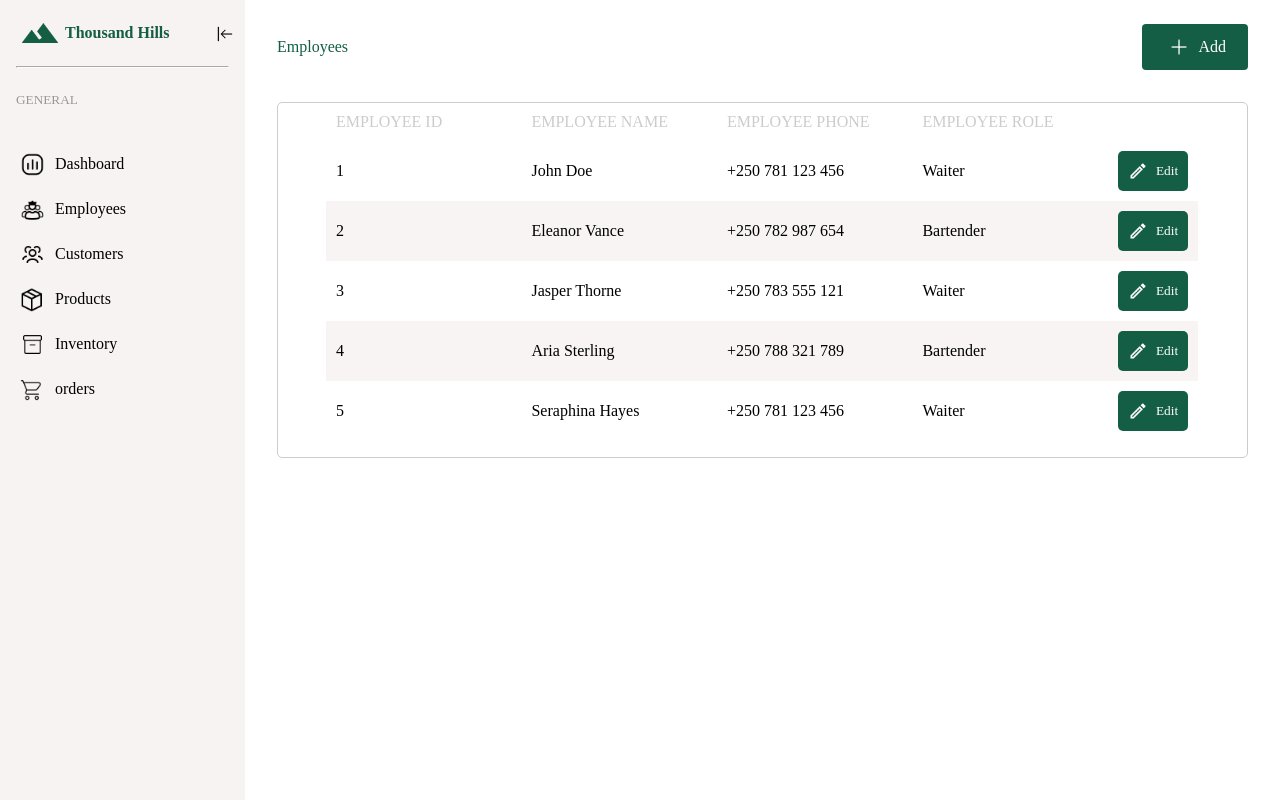
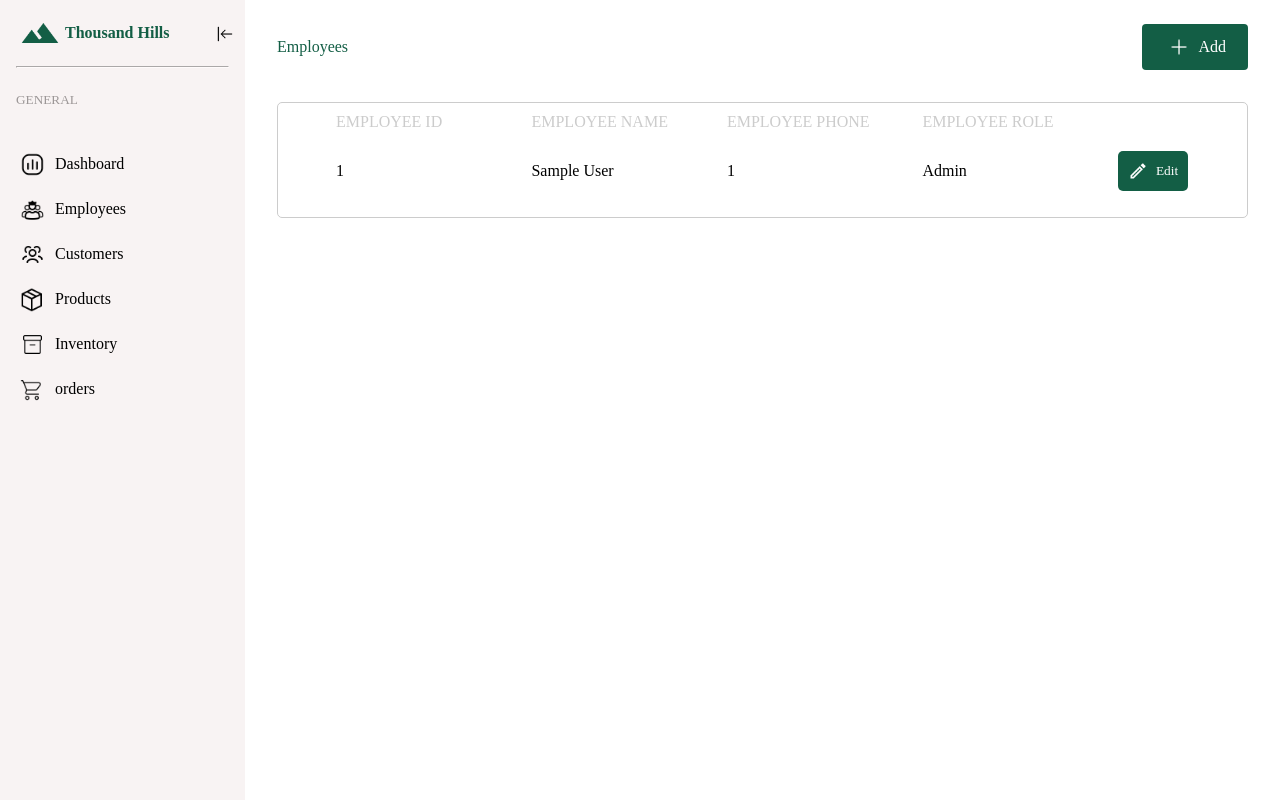
Before and after one commit to h1rram/thousandhills, a PHP site: page /employee.php in a window 1280 px wide. Run offline with PHP 8.4, Linux system fonts and the light colour scheme; tables that the repository leaves empty hold one stand-in row (values such as "Sample post").

Commit message:
Add employee addition functionality and display employee list

```diff
--- a/employee.php
+++ b/employee.php
@@ -1,3 +1,26 @@
+<?php
+include_once "db/connect.php";
+
+$employees = mysqli_query($conn, "SELECT * FROM employees");;
+
+if (isset($_POST['AddEmployee'])) {
+  $empName = $_POST['empName'];
+  $empRole = $_POST['empRole'];
+  $empPhone = $_POST['empPhone'];
+
+  // if (empty($empName) || empty($empRole) || empty($empPhone)) {
+  //   echo '<script>slert("All input fields are required!")</script>';
+  // }
+
+  $newEmployee = mysqli_query($conn, "INSERT INTO employees(employee_names,role,phone) VALUES('$empName', '$empRole', '$empPhone')");
+  if ($newEmployee) {
+    echo '<script>slert("New Employee Added!")</script>';
+  }
+}
+
+?>
+
+
 <!DOCTYPE html>
 <html lang="en">
 
@@ -44,41 +67,16 @@
             <th>EMPLOYEE PHONE</th>
             <th>EMPLOYEE ROLE</th>
           </tr>
-          <tr>
-            <td>1</td>
-            <td>John Doe</td>
-            <td>+250 781 123 456</td>
-            <td>Waiter</td>
-            <td><button><img src="assests/icon/edit.png" alt="" class="edit-icon">Edit</button></td>
-          </tr>
-          <tr>
-            <td>2</td>
-            <td>Eleanor Vance</td>
-            <td>+250 782 987 654</td>
-            <td>Bartender</td>
-            <td><button><img src="assests/icon/edit.png" alt="" class="edit-icon">Edit</button></td>
-          </tr>
-          <tr>
-            <td>3</td>
-            <td>Jasper Thorne</td>
-            <td>+250 783 555 121</td>
-            <td>Waiter</td>
-            <td><button><img src="assests/icon/edit.png" alt="" class="edit-icon">Edit</button></td>
-          </tr>
-          <tr>
-            <td>4</td>
-            <td>Aria Sterling</td>
-            <td>+250 788 321 789</td>
-            <td>Bartender</td>
-            <td><button><img src="assests/icon/edit.png" alt="" class="edit-icon">Edit</button></td>
-          </tr>
-          <tr>
-            <td>5</td>
-            <td>Seraphina Hayes</td>
-            <td>+250 781 123 456</td>
-            <td>Waiter</td>
-            <td><button><img src="assests/icon/edit.png" alt="" class="edit-icon">Edit</button></td>
-          </tr>
+          <?php foreach ($employees as $row) {
+          ?>
+            <tr>
+              <td><?= $row['employee_id'] ?></td>
+              <td><?= $row['employee_names'] ?></td>
+              <td><?= $row['phone'] ?></td>
+              <td><?= ucfirst($row['role']) ?></td>
+              <td><button><img src="assests/icon/edit.png" alt="" class="edit-icon">Edit</button></td>
+            </tr>
+          <?php } ?>
         </table>
       </div>
     </div>
```
